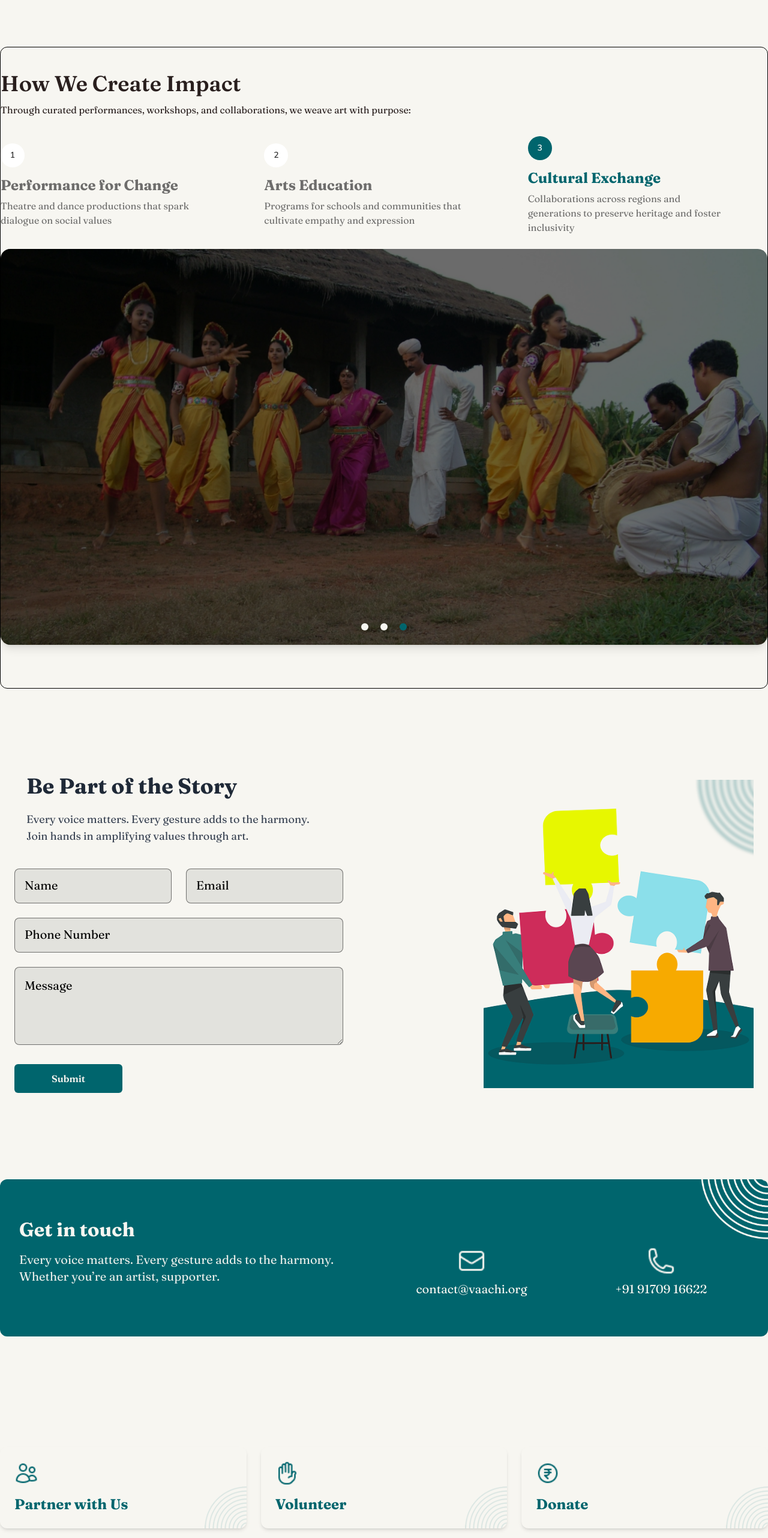
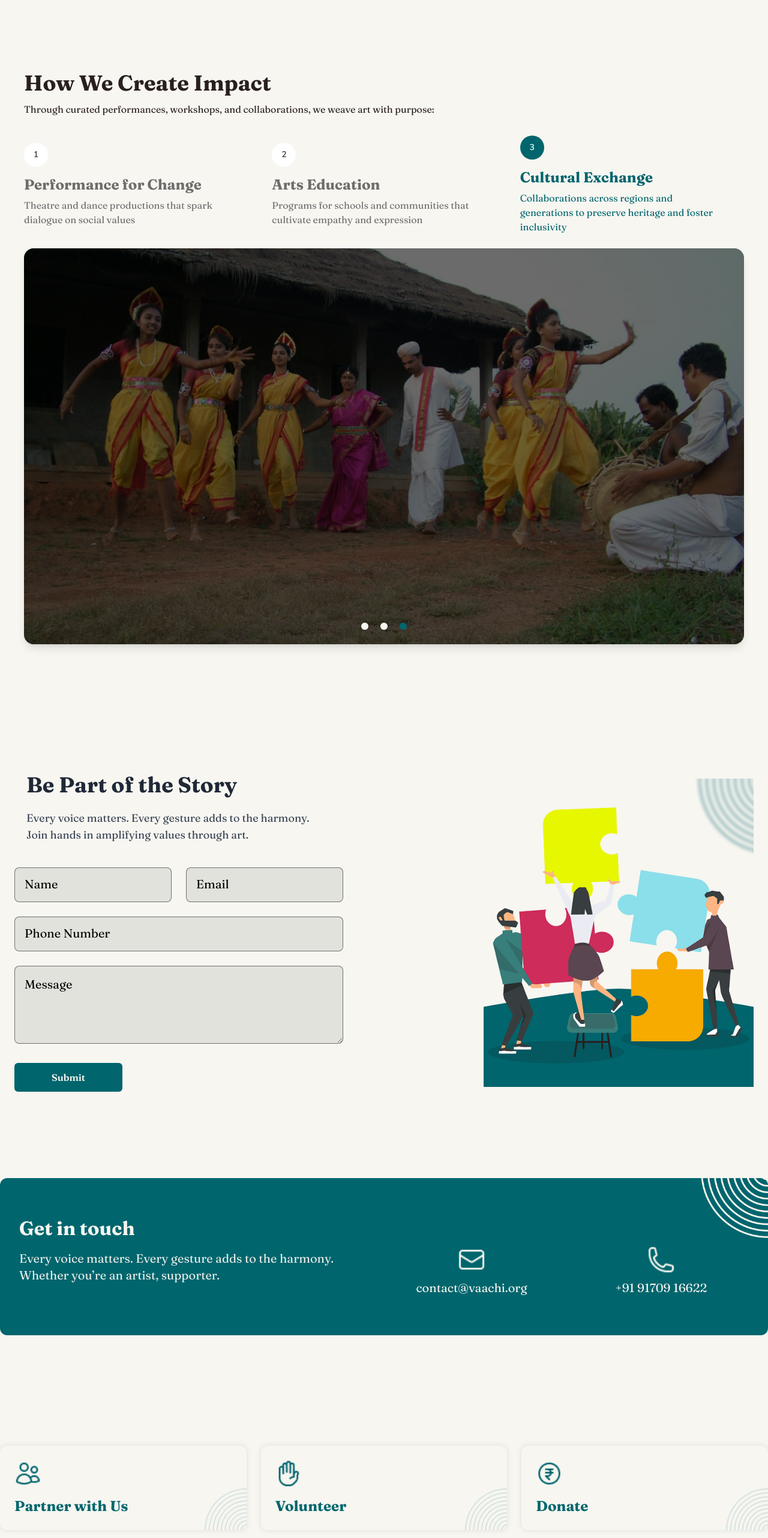
Before and after one commit to PritiHM/Vaachi-Website, a Next.js app: page / in a window 1280 px wide. Shown: the part 3002-5566 px from the top of the page at 60% size. Built offline with nearby package versions, Linux system fonts and the light colour scheme.

Commit message:
updated ui and fixes

```diff
--- a/components/ActionCards.jsx
+++ b/components/ActionCards.jsx
@@ -15,43 +15,60 @@ export default function ActionCards() {
   ];
 
   return (
-    <section className=" section w-full">
+    <section className="section w-full">
       <div className="w-full max-w-7xl mx-auto mt-5 md:mt-10 lg:mt-20 pb-5 lg:pb-10 px-4 sm:px-0">
         <div className="grid grid-cols-1 sm:grid-cols-2 md:grid-cols-3 gap-4 md:gap-6">
-
           {cards.map((card) => (
             <article
               key={card.id}
-  className="relative rounded-xl shadow-md overflow-hidden bg-[#F7F6F1]
+              className={`
+  relative rounded-xl
+  shadow-[0_0_12px_rgba(0,0,0,0.12)]   /* very soft 360° shadow */
+  hover:shadow-[0_0_18px_rgba(0,0,0,0.16)]
+  transition-shadow duration-200
+
+  sm:shadow-[0_0_10px_rgba(0,0,0,0.10)]
+  sm:hover:shadow-[0_0_15px_rgba(0,0,0,0.14)]
+
+  bg-[#F7F6F1]
   min-h-[135px]
-             flex flex-col justify-center items-start text-left
-             p-6 transition-transform duration-200 ease-in-out
-             hover:shadow-lg hover:-translate-y-1"
+  flex flex-col justify-center items-start
+  p-6
+  hover:-translate-y-1
+`}
+
               aria-labelledby={`card-${card.id}-title`}
             >
- <div className="absolute bottom-0 right-0 opacity-20 pointer-events-none translate-y-0">
-  <Image src="/images/corner-design1.png" alt="" width={70} height={70} className="object-contain" />
+              {/* Pattern: bigger on mobile, smaller on sm+ */}
+              <div className="absolute bottom-0 right-0 opacity-25 pointer-events-none z-0">
+                {/* Next/Image width/height kept large by default (mobile), but CSS overrides size on sm+ */}
+                <Image
+                  src="/images/corner-design1.png"
+                  alt=""
+                  width={90}
+                  height={90}
+                  className="w-[90px] h-[90px] sm:w-[70px] sm:h-[70px] object-contain"
+                />
               </div>
 
-
-  <div className="mb-4">
+              {/* Icon/content on top */}
+              <div className="mb-4 z-10">
                 <Image
                   src={card.icon}
                   alt={card.title}
-      width={40}
-      height={40}
+                  width={45}
+                  height={45}
                   className="object-contain"
                 />
               </div>
 
               <h3
                 id={`card-${card.id}-title`}
-    className={`${fraunces.className} text-base md:text-2xl font-bold text-[#00656D]`}
+                className={`${fraunces.className} text-base md:text-2xl font-bold text-[#00656D] z-10`}
               >
                 {card.title}
               </h3>
             </article>
-
           ))}
         </div>
       </div>
--- a/components/BrandStrip.jsx
+++ b/components/BrandStrip.jsx
@@ -146,7 +146,7 @@ export default function BrandStrip({ logos = [], speed = 60 }) {
   return (
 <div className="section pt-6 md:pt-0 pb-0 md:pb-20 w-full">
       <ScrollRow logos={row1} speed={speed} reverse={false} />
-      <div className="py-10 " />
+      <div className="py-6 md:py-10 " />
       <ScrollRow logos={row2} speed={speed} reverse={true} />
 
 
--- a/components/Footer.jsx
+++ b/components/Footer.jsx
@@ -7,7 +7,7 @@ const fraunces = Fraunces({
 
 export default function Footer() {
   return (
-    <footer className="w-full bg-[#F7F6F1] text-[#0f172a]">
+    <footer className="w-full bg-[#F7F6F1] text-[#291F1E]">
       <div className="w-full border-t border-gray-200">
         <div
           className="
@@ -19,18 +19,30 @@ export default function Footer() {
             gap-8 items-center
           "
         >
-
-          <div className="flex flex-col items-center md:items-start gap-2 order-1 md:order-1">
+          <div className="flex flex-col items-center md:items-start gap-2 order-1 md:order-1 md:col-start-1">
             <div className="flex items-center gap-3 whitespace-nowrap">
               <img
-                src="/images/Logo 1 (1).png"
+                src="/images/Logo 1 (2).png"
                 alt="Vaachi Foundation logo"
                 className="h-10 w-auto md:h-12"
               />
             </div>
+
+            <p className="hidden md:block text-[#00656D] text-xl mt-1 pl-3">
+              All Rights Reserved © 2025
+            </p>
           </div>
 
-          <div className="flex flex-col items-center md:items-end gap-2 order-2 md:order-3">
+          <div className="flex flex-col items-center md:items-center gap-2 order-3 md:order-2 md:col-start-2 text-center">
+            <a href="#" className="text-sm md:text-xl hover:underline font-bold">
+              Privacy Policy
+            </a>
+            <a href="#" className="text-sm md:text-xl hover:underline font-bold">
+              Terms of Use
+            </a>
+          </div>
+
+          <div className="flex flex-col items-center md:items-end gap-2 order-2 md:order-3 md:col-start-3 md:justify-end">
             <div className="flex items-center gap-4 md:gap-5">
               <a href="https://www.facebook.com" target="_blank" rel="noopener noreferrer">
                 <img
@@ -60,23 +72,9 @@ export default function Footer() {
             <span className="text-sm md:text-base font-bold">Follow us on</span>
           </div>
 
-          <div className="flex flex-col items-center gap-2 order-3 md:order-2">
-            <a href="#" className="text-sm md:text-base hover:underline font-bold">
-              Privacy Policy
-            </a>
-            <a href="#" className="text-sm md:text-base hover:underline font-bold">
-              Terms of Use
-            </a>
+          <div className="flex justify-center md:hidden order-4 col-span-1 mt-2">
+            <p className="text-sm text-[#00656D]">All Rights Reserved © 2025</p>
           </div>
-
-          <div className="flex justify-center md:hidden order-4">
-            <p className="text-sm text-gray-600 mt-2">All Rights Reserved © 2025</p>
-          </div>
-
-          <div className="hidden md:flex md:items-start order-1">
-            <p className="text-xl text-gray-600">All Rights Reserved © 2025</p>
-          </div>
-
         </div>
       </div>
     </footer>
--- a/components/ImpactSection.jsx
+++ b/components/ImpactSection.jsx
@@ -54,10 +54,9 @@ export default function ImpactSection() {
     <>
       <BrandStrip logos={logos} speed={60} />
 
-      <div className="w-full md:border md:border-black md:rounded-xl md:overflow-hidden">
 
-        <section className="section pt-6 md:pt-10 pb-6 md:pb-10 w-full max-w-7xl mx-auto px-4 md:px-0">
-          <h2 className={`${fraunces.className} text-4xl font-semibold text-[#291F1E] mb-3`}>
+<section className="section pt-6 md:pt-10 pb-6 md:pb-10 w-full max-w-7xl mx-auto px-10 md:px-auto ">
+          <h2 className={`${fraunces.className} text-2xl md:text-4xl font-bold text-[#291F1E] mb-3`}>
             How We Create Impact
           </h2>
 
@@ -80,7 +79,6 @@ export default function ImpactSection() {
                   >
                     {p.id}
                   </div>
-
 <h3
   className={`${fraunces.className} mt-3 text-[24px] leading-[36px] font-bold ${
     activePoint === idx ? "text-[#00656D]" : "text-[#333333]/70"
@@ -89,9 +87,14 @@ export default function ImpactSection() {
   {p.title}
 </h3>
 
-                  <p className={`${fraunces.className} text-[16px] leading-[24px] text-[#333333]/70 mt-1 max-w-[340px]`}>
+<p
+  className={`${fraunces.className} text-[16px] leading-[24px] mt-1 max-w-[340px] ${
+    activePoint === idx ? "text-[#00656D]" : "text-[#333333]/70"
+  }`}
+>
   {p.desc}
 </p>
+
                 </div>
               </button>
             ))}
@@ -107,9 +110,10 @@ export default function ImpactSection() {
   {current.title}
 </h3>
 
-              <p className={`${fraunces.className} text-[16px] leading-[24px] text-[#333333]/70`}>
+<p className={`${fraunces.className} text-[16px] leading-[24px] text-[#00656D]`}>
   {current.desc}
 </p>
+
             </div>
           </div>
 
@@ -135,7 +139,7 @@ export default function ImpactSection() {
             </div>
           </div>
         </section>
-      </div>
+
     </>
   );
 }
```
Lines whose indentation alone changed are shown as unchanged.
